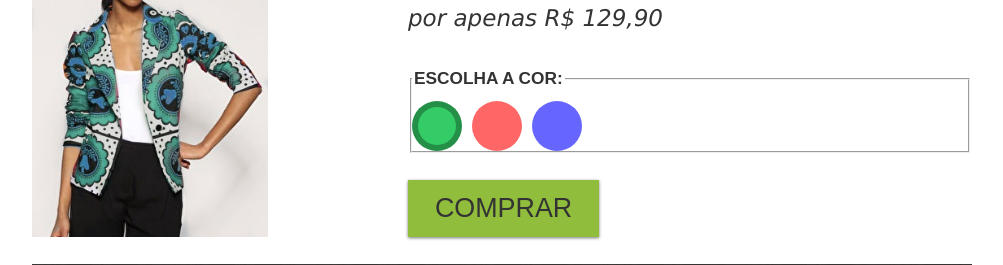
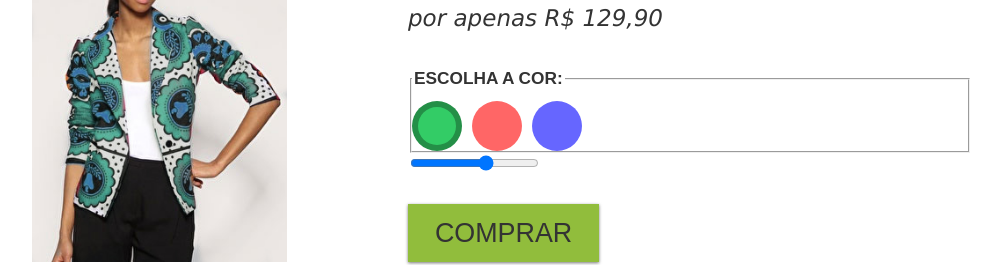
Before and after one commit to douglasabnovato/caelum-mirrorfashion, a plain HTML site: page pages/produto.html in a window 1280 px wide. Shown: the part 199-464 px from the top of the page, without its empty margins (138-1141 px from the left). Drawn offline with Linux system fonts and the light colour scheme.

Commit message:
7.10 - HTML5 INPUT RANGE

```diff
--- a/pages/produto.html
+++ b/pages/produto.html
@@ -46,6 +46,7 @@
                             <img	src="../img/produtos/foto1-azul.png" alt="Produto	na	cor	azul">
                         </label>
                     </fieldset>
+                    <input	type="range" min="36" max="46" value="42" step="2" name="tamanho">
                     <button	class="comprar">Comprar</button>
                 </form>
             </div><!-- FIM - Selecionar Produto -->
```
Also changed, not shown: 1 other file.
